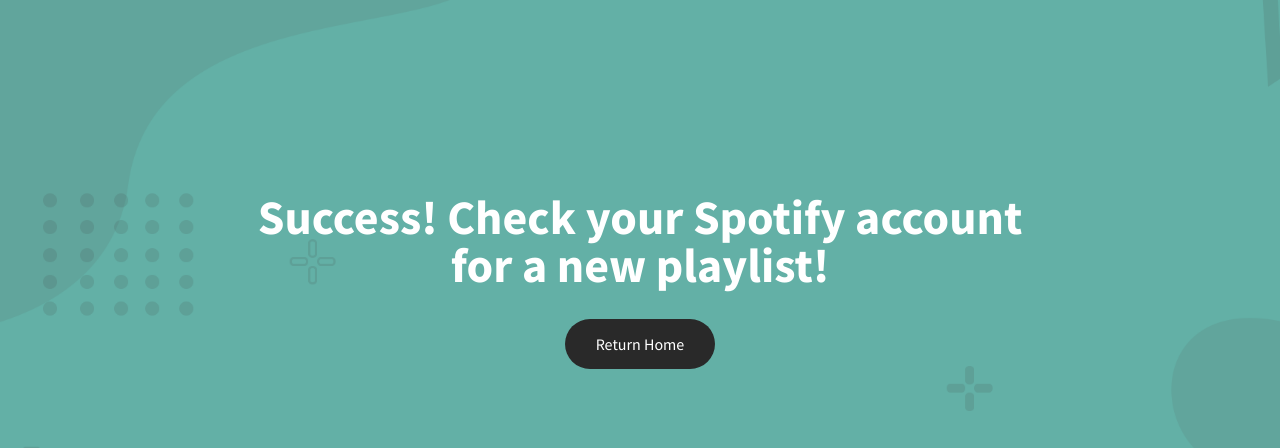
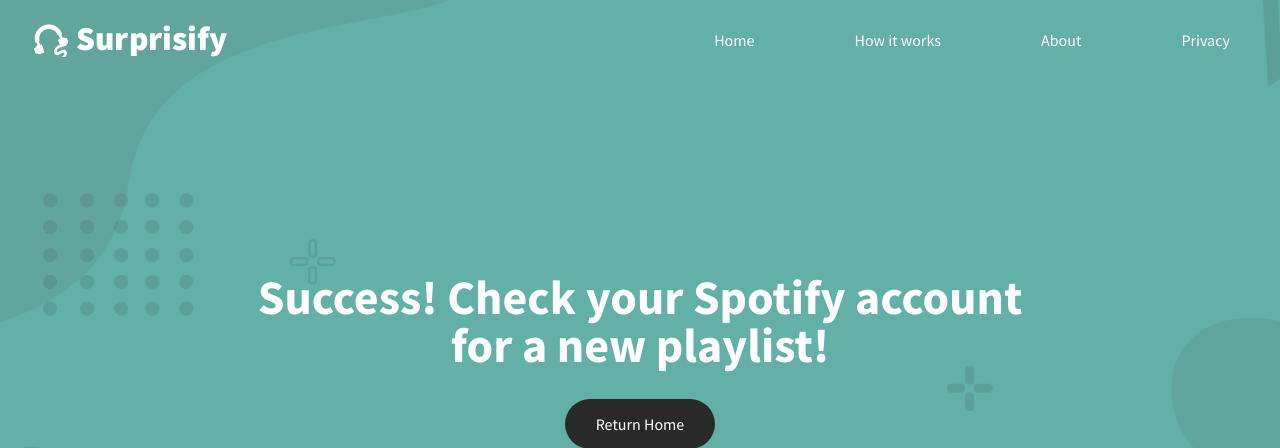
Before and after one commit to StephenChou/Surprisify-Playlist-Generator, a Flask app: page /success in a window 1280 px wide. Shown: the top 448 px of the page. Run offline with Flask 2, Linux system fonts and the light colour scheme; parts of the project's set-up code (start-up, migrations or seed data) failed here and were passed over.

Commit message:
Minor CSS changes

```diff
--- a/spotify_actions.py
+++ b/spotify_actions.py
@@ -44,7 +44,9 @@ def req_token(code):
 	}
 
 	token_json = requests.post('https://accounts.spotify.com/api/token', data=token_data, headers=token_header)
-	return token_json
+	token = token_json.json()['access_token']
+
+	return token
 
 
 def get_obscure_artist(artist_id, levels, spotifyObject):
--- a/static/success.css
+++ b/static/success.css
@@ -36,6 +36,124 @@ h1 {
 	100% { opacity:1; }
 
 }
+
+	.logo {
+		margin: 0px auto 0px 30px;
+
+		opacity: 0;
+		animation-delay: 1s;
+		animation-name: fadein;
+		animation-duration: 2s;
+		animation-fill-mode: forwards;
+		shape-rendering: crispEdges;
+
+	}
+
+	.navbar h1 {
+		font-family: Source Sans Pro;
+		color: white;
+		font-size: 2rem;
+
+
+
+
+	}
+
+
+	.header-subtext {
+		color: white;
+		font-family: Montserrat;
+		font-size: 12px;
+		text-align: left;
+		position: relative;
+		bottom: 5px;
+		left: 100px;
+		width:120px;
+
+		opacity: 0;
+		animation-delay: 1s;
+		animation-name: fadein;
+		animation-duration: 2s;
+		animation-fill-mode: forwards;
+
+	}
+
+	header {
+		/*background-color: #292929;*/
+		position: relative;
+		top: 0;
+		z-index: 9999;
+		width: 100%;
+
+		opacity: 0;
+		animation-delay: 1s;
+		animation-name: fadein;
+		animation-duration: 2s;
+		animation-fill-mode: forwards;
+
+	}
+
+	.navbar {
+
+		text-align: right;
+		display: flex;
+		justify-content: space-around;
+		align-items: center;
+		min-height: 10vh;
+		background-color;
+
+	}
+
+	.nav-links {
+		margin: 0;
+		padding: 0;
+		display: flex;
+	/*	justify-content: space-around;*/
+		/*width: 30%;	*/
+	}
+
+	.nav-links li {
+		list-style: none;
+		margin: 0 30px;
+
+	}
+
+	.nav-links li a {
+		font-family: Source Sans Pro;
+		font-weight: 200px;
+		color: white;
+		text-decoration: none;
+		font-size: 1rem;
+		display: block;
+		margin: 10px 0;
+		padding: 10px 20px;
+
+	}
+
+	.nav-links li a:hover {
+		text-decoration: underline;
+		background-color;
+		transition;
+	}
+
+
+	.burger {
+		margin-right: 30px;
+		display: none;
+	}
+
+	.burger div{
+		background-color: white;
+		width: 25px;
+		height: 3px;
+		margin: 5px;
+		border-radius: 2px;
+		transition: all 0.3s ease;
+
+	}
+
+
+
 #container {
 	min-height: 789px;
 }
--- a/templates/success.html
+++ b/templates/success.html
@@ -8,13 +8,29 @@
 <body>
 <div id="container">
 	<div id="main">
+	<header>
+		<nav class="navbar">
+			<img class="logo" src="/static/surprisifylogosmall.png">
+			<ul class="nav-links">
+				<li><a href="http://localhost:5000/">Home</a></li>
+				<li><a href="http://localhost:5000/#how-it-works">How it works</a></li>
+				<li><a href="http://localhost:5000/#about">About</a></li>
+				<li><a href="http://localhost:5000/#privacy">Privacy</a></li>
 
-	<div id="middle">
-		<div id="middle_text">
-			<h1>Success! Check your Spotify account <br>for a new playlist!</h1>
-			<div id="button">
-				<p><a href="http://localhost:5000/">Return Home</a></p>
+			</ul>
+			<div class="burger">
+				<div class="line1"></div>
+				<div class="line2"></div>
+				<div class="line3"></div>
 			</div>
+		</nav>
+		</header>
+		<div id="middle">
+			<div id="middle_text">
+				<h1>Success! Check your Spotify account <br>for a new playlist!</h1>
+				<div id="button">
+					<p><a href="http://localhost:5000/">Return Home</a></p>
+				</div>
 			</div>
 		</div>
 	</div>
```
Also changed, not shown: templates/login.html (deleted, +0 -9 lines).
